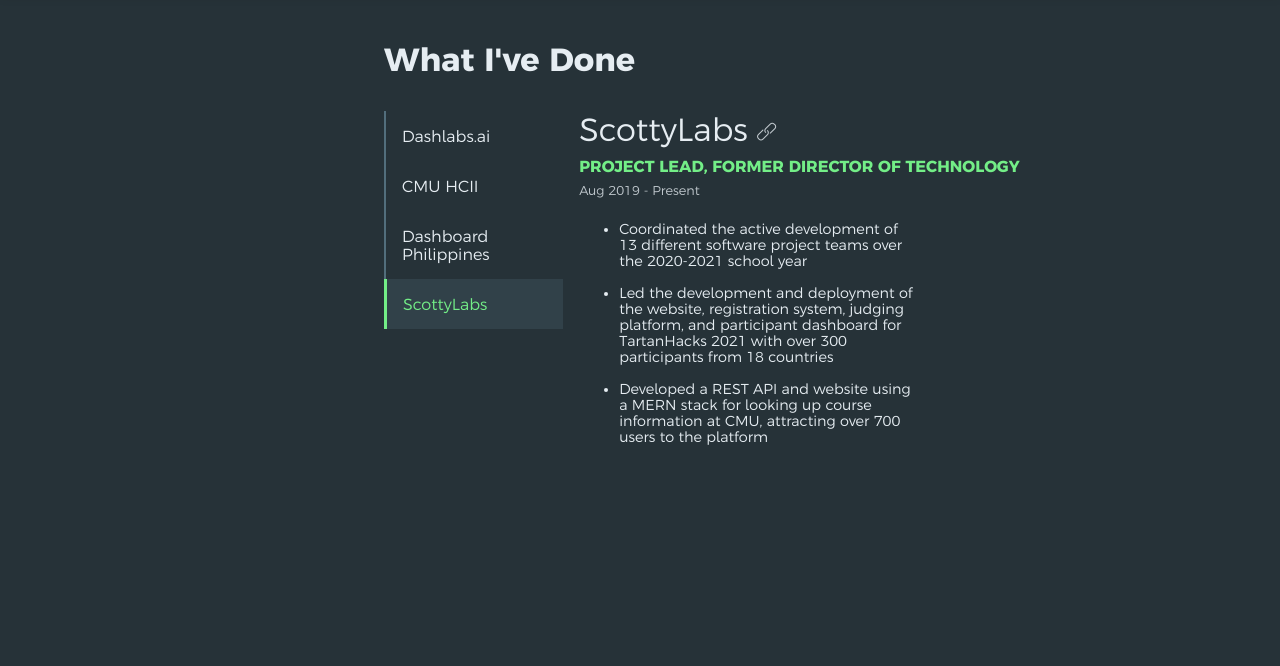
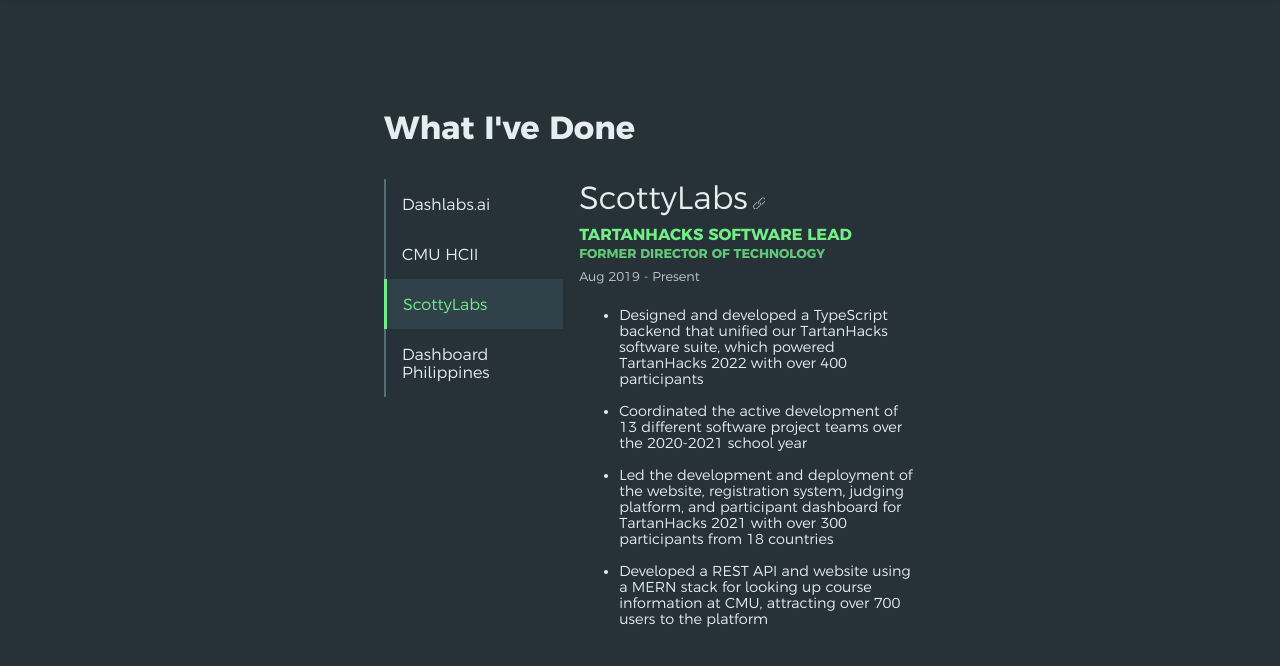
Before and after one commit to gramliu/website, a Gatsby site: page / in a window 1280 px wide. Both pictures are taken after a click on the element "ScottyLabs". Shown: the part 96-762 px from the top of the page. Built offline with nearby package versions, Linux system fonts and the light colour scheme; Gatsby itself is replaced by a stand-in of ours.

Commit message:
Migrated Activities to scss. Updated ScottyLabs config description

```diff
--- a/src/components/Activities/Activities.module.scss
+++ b/src/components/Activities/Activities.module.scss
@@ -0,0 +1,31 @@
+@import "./src/styles/variables.scss";
+@import "./src/styles/mixins.scss";
+
+.container {
+  display: flex;
+  flex-direction: column;
+  justify-content: center;
+  color: $text-primary;
+  padding-top: 20rem;
+  margin-left: 30%;
+  margin-bottom: 20rem;
+  @include down($breakpoint-md) {
+    width: 90%;
+    margin: 0 auto;
+  }
+}
+
+.header {
+  font-size: 2rem;
+  font-weight: bold;
+  display: flex;
+}
+
+.content {
+  margin-top: 2rem;
+  display: flex;
+  gap: 1rem;
+  @include down($breakpoint-xs) {
+    flex-direction: column;
+  }
+}
--- a/src/components/Activities/Activity.jsx
+++ /dev/null
@@ -1,91 +0,0 @@
-import React from "react"
-import { makeStyles, useTheme } from "@material-ui/core"
-import { LinkIcon } from "../../icons/link"
-
-const useStyles = makeStyles((theme) => ({
-  container: {
-    display: "flex",
-    flexDirection: "column",
-    width: "70%",
-    [theme.breakpoints.down("sm")]: {
-      width: "100%",
-    },
-  },
-  title: {
-    fontSize: "2rem",
-  },
-  titleLink: {
-    color: theme.palette.textColor,
-    textDecoration: "none",
-    transition: "transform 0.25s",
-    display: "inline-block",
-    "& svg": {
-      height: "0.6em",
-      marginLeft: "0.3em",
-      fill: theme.palette.textColor,
-      opacity: 0.8,
-    },
-    "&:hover": {
-      transform: "translate(0, -3px)",
-    },
-  },
-  role: {
-    marginTop: "0.5rem",
-    textTransform: "uppercase",
-    color: theme.palette.highlight,
-    fontSize: "1rem",
-    fontWeight: "bold",
-  },
-  dates: {
-    fontSize: "0.8rem",
-    marginTop: "0.5rem",
-    opacity: 0.8,
-  },
-  description: {
-    marginTop: "0.5rem",
-    fontSize: "0.9rem",
-  },
-  descriptionItem: {
-    width: "50%",
-    [theme.breakpoints.down("md")]: {
-      width: "80%",
-    },
-    marginBottom: "1rem",
-  },
-}))
-
-export const Activity = ({ activity }) => {
-  const { altTitle, title, url, role, dates, description } = activity
-  const theme = useTheme()
-  const classes = useStyles(theme)
-
-  return (
-    <div className={`${classes.container} activity-container`}>
-      <div className={classes.title}>
-        {url ? (
-          <a
-            href={url}
-            target="_blank"
-            className={`${classes.title} ${classes.titleLink}`}
-          >
-            {altTitle || title}
-            <LinkIcon />
-          </a>
-        ) : (
-          <div className={classes.title}>{altTitle || title}</div>
-        )}
-      </div>
-      <div className={classes.role}>{role}</div>
-      <div className={classes.dates}>{dates}</div>
-      <div className={classes.description}>
-        <ul className={classes.descriptionList}>
-          {description.map((item, index) => (
-            <li key={index} className={classes.descriptionItem}>
-              {item}
-            </li>
-          ))}
-        </ul>
-      </div>
-    </div>
-  )
-}
--- a/src/components/Activities/Activity.module copy.scss
+++ /dev/null
@@ -1,3 +0,0 @@
-.container {
-
-}
--- /dev/null
+++ b/src/components/Activities/Activity/Activity.module.scss
@@ -0,0 +1,70 @@
+@import "./src/styles/variables.scss";
+@import "./src/styles/mixins.scss";
+
+.container {
+  display: flex;
+  flex-direction: column;
+  width: 70%;
+  @include down($breakpoint-sm) {
+    width: 100%;
+  }
+}
+
+.title {
+  font-size: 2rem;
+}
+
+.titleLink {
+  color: $text-primary;
+  text-decoration: none;
+  transition: transform 0.25s;
+  display: inline-block;
+
+  & svg {
+    height: 0.8rem;
+    margin-left: 0.3rem;
+    fill: $text-primary;
+    opacity: 0.8;
+  }
+
+  &:hover {
+    transform: translate(0, -3px);
+  }
+}
+
+.role {
+  margin-top: 0.5rem;
+  text-transform: uppercase;
+  color: $text-highlight;
+  font-size: 1rem;
+  font-weight: bold;
+}
+
+.roleAlt {
+  margin-top: 0.2rem;
+  text-transform: uppercase;
+  color: $text-highlight;
+  font-size: 0.8rem;
+  font-weight: bold;
+  opacity: 0.8;
+}
+
+.dates {
+  font-size: 0.8rem;
+  margin-top: 0.5rem;
+  opacity: 0.8;
+}
+
+.description {
+  margin-top: 0.5rem;
+  font-size: 0.9rem;
+}
+
+.descriptionItem {
+  width: 50%;
+  margin-bottom: 1rem;
+
+  @include down($breakpoint-md) {
+    width: 80%;
+  }
+}
--- /dev/null
+++ b/src/components/Activities/Activity/index.jsx
@@ -0,0 +1,41 @@
+import React from "react"
+import { LinkIcon } from "../../../icons/link"
+import * as styles from "./Activity.module.scss"
+
+export const Activity = ({ activity }) => {
+  const { altTitle, title, url, role, roleAlt, dates, description } = activity
+
+  return (
+    <div className={`${styles.container} activity-container`}>
+      <div className={styles.title}>
+        {url ? (
+          <a
+            href={url}
+            target="_blank"
+            className={`${styles.title} ${styles.titleLink}`}
+          >
+            {altTitle || title}
+            <LinkIcon />
+          </a>
+        ) : (
+          <div className={styles.title}>{altTitle || title}</div>
+        )}
+      </div>
+      <div className={styles.role}>{role}</div>
+      {
+        roleAlt == null ? null : <div className={styles.roleAlt}>{roleAlt}</div>
+      }
+
+      <div className={styles.dates}>{dates}</div>
+      <div className={styles.description}>
+        <ul className={styles.descriptionList}>
+          {description.map((item, index) => (
+            <li key={index} className={styles.descriptionItem}>
+              {item}
+            </li>
+          ))}
+        </ul>
+      </div>
+    </div>
+  )
+}
--- a/src/components/Activities/TabList.jsx
+++ /dev/null
@@ -1,89 +0,0 @@
-import { makeStyles, useTheme } from "@material-ui/core"
-import React, { useEffect, useState } from "react"
-
-const useStyles = makeStyles((theme) => ({
-  tabList: {
-    display: "flex",
-    flexDirection: "column",
-    width: "20%",
-    [theme.breakpoints.down("sm")]: {
-      flexDirection: "row",
-      width: "100%",
-      overflowX: "scroll",
-    },
-    position: "relative",
-  },
-  tabButton: {
-    padding: "1rem",
-    background: "none",
-    color: theme.palette.textColor,
-    cursor: "pointer",
-    "&:hover": {
-      color: theme.palette.highlight,
-    },
-    borderLeft: `solid 2px ${theme.palette.backgroundLighter}`,
-    [theme.breakpoints.down("xs")]: {
-      borderLeft: "none",
-      borderBottom: `solid 2px ${theme.palette.backgroundLighter}`,
-    },
-
-    transition: "background 0.25s, color 0.25s",
-  },
-  selectedTab: {
-    color: theme.palette.highlight,
-    backgroundColor: theme.palette.backgroundLight,
-    borderLeft: `solid 3px ${theme.palette.highlight}`,
-    [theme.breakpoints.down("xs")]: {
-      borderLeft: "none",
-      borderBottom: `solid 3px ${theme.palette.highlight}`,
-    },
-    transition: "border-left 0.25s",
-  },
-}))
-
-const TabButton = ({ title, focusTab, setFocusTab, idx }) => {
-  const theme = useTheme()
-  const classes = useStyles(theme)
-  const focus = focusTab === idx
-  return (
-    <div
-      className={`${classes.tabButton} ${focus ? classes.selectedTab : null}`}
-      tabIndex={idx}
-      onClick={(e) => {
-        e.preventDefault()
-        e.target.focus()
-        setFocusTab(idx)
-      }}
-    >
-      {title}
-    </div>
-  )
-}
-
-export const TabList = ({ activities, setActivity }) => {
-  const theme = useTheme()
-  const classes = useStyles(theme)
-  const [focusTab, setFocusTab] = useState(0)
-  const tabButtons = activities.map(({ title }, idx) => {
-    return (
-      <TabButton
-        title={title}
-        focusTab={focusTab}
-        setFocusTab={setFocusTab}
-        idx={idx}
-        key={idx}
-      />
-    )
-  })
-
-  useEffect(() => {
-    if (focusTab >= tabButtons.length) {
-      setFocusTab(tabButtons.length - 1)
-    } else if (focusTab < 0) {
-      setFocusTab(0)
-    }
-    setActivity(activities[focusTab])
-  }, [focusTab])
-
-  return <div className={classes.tabList}>{tabButtons}</div>
-}
--- /dev/null
+++ b/src/components/Activities/TabList/TabList.module.scss
@@ -0,0 +1,45 @@
+@import "./src/styles/variables.scss";
+@import "./src/styles/mixins.scss";
+
+.tabList {
+  display: flex;
+  flex-direction: column;
+  width: 20%;
+  position: relative;
+
+  @include down($breakpoint-sm) {
+    flex-direction: row;
+    width: 100%;
+    overflow-x: scroll;
+  }
+}
+
+.tabButton {
+  padding: 1rem;
+  background: none;
+  color: $text-primary;
+  cursor: pointer;
+  border-left: solid 2px $background-light2;
+  transition: background 0.5s, color 0.25s;
+
+  &:hover {
+    color: $text-highlight;
+  }
+
+  @include down($breakpoint-xs) {
+    border-left: none;
+    border-bottom: solid 2px $background-light2;
+  }
+}
+
+.selectedTab {
+  color: $text-highlight;
+  background-color: $background-light;
+  border-left: solid 3px $text-highlight;
+  transition: border-left 0.25s;
+
+  @include down($breakpoint-xs) {
+    border-left: none;
+    border-bottom: solid 3px $text-highlight;
+  }
+}
--- /dev/null
+++ b/src/components/Activities/TabList/index.jsx
@@ -0,0 +1,45 @@
+import React, { useEffect, useState } from "react"
+import * as styles from "./TabList.module.scss";
+
+const TabButton = ({ title, focusTab, setFocusTab, idx }) => {
+  const focus = focusTab === idx
+  return (
+    <div
+      className={`${styles.tabButton} ${focus ? styles.selectedTab : null}`}
+      tabIndex={idx}
+      onClick={(e) => {
+        e.preventDefault()
+        e.target.focus()
+        setFocusTab(idx)
+      }}
+    >
+      {title}
+    </div>
+  )
+}
+
+export const TabList = ({ activities, setActivity }) => {
+  const [focusTab, setFocusTab] = useState(0)
+  const tabButtons = activities.map(({ title }, idx) => {
+    return (
+      <TabButton
+        title={title}
+        focusTab={focusTab}
+        setFocusTab={setFocusTab}
+        idx={idx}
+        key={idx}
+      />
+    )
+  })
+
+  useEffect(() => {
+    if (focusTab >= tabButtons.length) {
+      setFocusTab(tabButtons.length - 1)
+    } else if (focusTab < 0) {
+      setFocusTab(0)
+    }
+    setActivity(activities[focusTab])
+  }, [focusTab])
+
+  return <div className={styles.tabList}>{tabButtons}</div>
+}
--- a/src/components/Activities/index.jsx
+++ b/src/components/Activities/index.jsx
@@ -1,48 +1,17 @@
-import { makeStyles, useTheme } from "@material-ui/core"
 import React, { useState } from "react"
 import { activities } from "../../config"
 import { Activity } from "./Activity"
 import { TabList } from "./TabList"
-
-const useStyles = makeStyles((theme) => ({
-  container: {
-    display: "flex",
-    flexDirection: "column",
-    justifyContent: "center",
-    color: theme.palette.textColor,
-    paddingTop: "20rem",
-    marginLeft: "30%",
-    marginBottom: "20rem",
-    [theme.breakpoints.down("md")]: {
-      width: "90%",
-      margin: "0 auto",
-    },
-  },
-  header: {
-    fontSize: "2rem",
-    fontWeight: "bold",
-    display: "flex",
-  },
-  content: {
-    marginTop: "2rem",
-    display: "flex",
-    gap: "1rem",
-    [theme.breakpoints.down("xs")]: {
-      flexDirection: "column",
-    },
-  },
-}))
+import * as styles from "./Activities.module.scss"
 
 const Activities = () => {
-  const theme = useTheme()
-  const classes = useStyles(theme)
   const [activity, setActivity] = useState(activities[0])
 
   return (
     <>
-      <div className={classes.container} id="activities">
-        <div className={classes.header}>What I've Done</div>
-        <div className={classes.content}>
+      <div className={styles.container} id="activities">
+        <div className={styles.header}>What I've Done</div>
+        <div className={styles.content}>
           <TabList activities={activities} setActivity={setActivity} />
           <Activity activity={activity} />
         </div>
--- a/src/config.js
+++ b/src/config.js
@@ -48,6 +48,19 @@
     ],
   },
   {
+    title: "ScottyLabs",
+    url: "http://scottylabs.org/",
+    dates: "Aug 2019 - Present",
+    role: "TartanHacks Software Lead",
+    roleAlt: "Former Director of Technology",
+    description: [
+      "Designed and developed a TypeScript backend that unified our TartanHacks software suite, which powered TartanHacks 2022 with over 400 participants",
+      "Coordinated the active development of 13 different software project teams over the 2020-2021 school year",
+      "Led the development and deployment of the website, registration system, judging platform, and participant dashboard for TartanHacks 2021 with over 300 participants from 18 countries",
+      "Developed a REST API and website using a MERN stack for looking up course information at CMU, attracting over 700 users to the platform",
+    ],
+  },
+  {
     title: "Dashboard Philippines",
     url: "https://www.dashboardphilippines.com/",
     dates: "May - Aug 2020",
@@ -56,17 +69,6 @@
       "Developed a dashboard to centralize information about hospitals, transportation routes, and relief distribution in the Philippines at the height of the COVID-19 pandemic",
       "Designed a database schema and RESTful backend to track patient/supply capacities of over 2,000 hospitals using MongoDB, Express, and React/Redux in TypeScript",
       "Performed data migration for the Philippine Red Cross from a legacy database to a more robust schema, bringing down COVID-19 testing time from 2 weeks to 3 days",
-    ],
-  },
-  {
-    title: "ScottyLabs",
-    url: "http://scottylabs.org/",
-    dates: "Aug 2019 - Present",
-    role: "Project Lead, Former Director of Technology",
-    description: [
-      "Coordinated the active development of 13 different software project teams over the 2020-2021 school year",
-      "Led the development and deployment of the website, registration system, judging platform, and participant dashboard for TartanHacks 2021 with over 300 participants from 18 countries",
-      "Developed a REST API and website using a MERN stack for looking up course information at CMU, attracting over 700 users to the platform",
     ],
   },
 ]
```
Also changed, not shown: src/components/Activities/TabList.mdule.scss (deleted).
